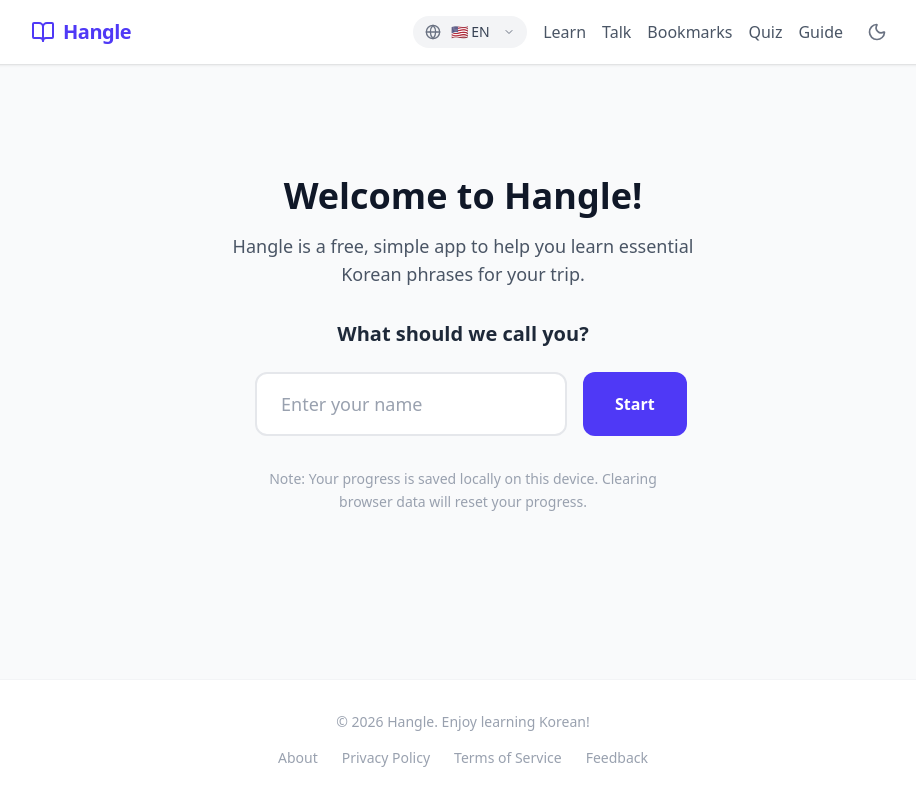
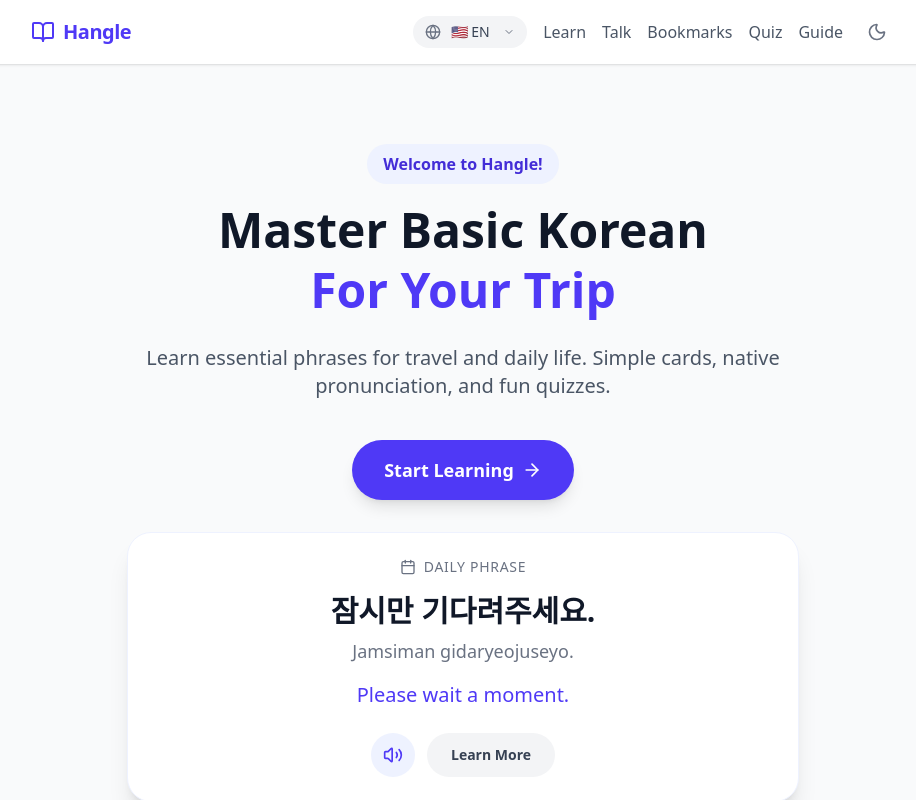
Before and after one commit to hoyakdh/hangle, a React (Vite) app: page / in a window 1280 px wide. Shown: the top 800 px of the page, without its empty margins (177-1093 px from the left). Built offline with nearby package versions, Linux system fonts and the light colour scheme.

Commit message:
refactor: UI 단순화 (이름 및 레벨 기능 제거)

```diff
--- a/src/components/Layout.tsx
+++ b/src/components/Layout.tsx
@@ -1,20 +1,15 @@
 import { Link, Outlet, useLocation } from 'react-router-dom';
-import { BookOpen, Moon, Sun, Globe, ChevronDown, RotateCcw, Star, MessageCircle } from 'lucide-react';
+import { BookOpen, Moon, Sun, Globe, ChevronDown, Star, MessageCircle } from 'lucide-react';
 import { useUser } from '../context/UserContext';
 import { translations } from '../data/translations';
 
 
 export default function Layout() {
-    const { name, level, xp, logout, theme, toggleTheme, targetLanguage, setTargetLanguage } = useUser();
+    const { theme, toggleTheme, targetLanguage, setTargetLanguage } = useUser();
     const t = translations[targetLanguage];
 
     const location = useLocation();
 
-    const handleLogout = () => {
-        if (window.confirm('Are you sure you want to reset your progress? This cannot be undone.')) {
-            logout();
-        }
-    };
 
     const isActive = (path: string) => location.pathname.startsWith(path);
 
@@ -29,28 +24,6 @@ export default function Layout() {
                         <span className="text-xl font-bold tracking-tight">Hangle</span>
                     </Link>
 
-                    {/* Center: User Profile (Desktop Only) */}
-                    {name && (
-                        <div className="hidden md:flex items-center gap-4 justify-self-center col-start-2 whitespace-nowrap">
-                            <div className="flex items-center gap-4 bg-gray-100 dark:bg-gray-700 px-4 py-2 rounded-full transition-colors">
-                                <span className="text-sm font-bold text-gray-700 dark:text-gray-200">Lv. {level}</span>
-                                <div className="w-24 h-2 bg-gray-300 dark:bg-gray-600 rounded-full overflow-hidden">
-                                    <div
-                                        className="h-full bg-gradient-to-r from-indigo-500 to-pink-500 transition-all duration-500"
-                                        style={{ width: `${(xp % 100)}%` }}
-                                    />
-                                </div>
-                                <span className="text-xs font-medium text-gray-500 dark:text-gray-400">{xp % 100} / 100 XP</span>
-                            </div>
-                            <button
-                                onClick={handleLogout}
-                                className="p-2 text-gray-400 dark:text-gray-500 hover:text-red-500 dark:hover:text-red-400 transition"
-                                title="Reset Progress"
-                            >
-                                <RotateCcw className="w-4 h-4" />
-                            </button>
-                        </div>
-                    )}
 
                     {/* Right: Nav & Settings */}
                     <nav className="flex items-center gap-3 md:gap-4 justify-self-end col-start-3">
@@ -137,24 +110,6 @@ export default function Layout() {
                     <span className="text-xs font-medium">{t.layout.bookmarks}</span>
                 </Link>
 
-                {name && (
-                    <div className="flex items-center gap-3">
-                        <div className="flex flex-col items-center">
-                            <div className="w-16 h-1 bg-gray-200 dark:bg-gray-700 rounded-full mb-1 overflow-hidden">
-                                <div className="h-full bg-gradient-to-r from-indigo-500 to-pink-500" style={{ width: `${(xp % 100)}%` }} />
-                            </div>
-                            <span className="text-[10px] font-bold text-gray-400 dark:text-gray-500">Lv. {level}</span>
-                        </div>
-
-                        <button
-                            onClick={handleLogout}
-                            className="p-1.5 text-gray-300 dark:text-gray-600 hover:text-red-500 dark:hover:text-red-400 transition"
-                            title="Reset Progress"
-                        >
-                            <RotateCcw className="w-4 h-4" />
-                        </button>
-                    </div>
-                )}
 
                 <Link to="/quiz" className={`flex flex-col items-center p-2 rounded-xl transition-colors ${isActive('/quiz') ? 'text-indigo-600 dark:text-indigo-400' : 'text-gray-400 dark:text-gray-500 hover:text-gray-600'}`}>
                     <Globe className={`w-6 h-6 mb-1 ${isActive('/quiz') ? 'fill-current opacity-20' : ''}`} />
--- a/src/pages/Home.tsx
+++ b/src/pages/Home.tsx
@@ -1,4 +1,4 @@
-import { useRef, useMemo } from 'react';
+import { useMemo } from 'react';
 import { Link } from 'react-router-dom';
 import { ArrowRight, Volume2, Calendar } from 'lucide-react';
 import { useUser } from '../context/UserContext';
@@ -8,9 +8,7 @@ import { vocabData } from '../data/vocab';
 import SEO from '../components/SEO';
 
 export default function Home() {
-    const { name, setName, targetLanguage } = useUser();
-    const inputRef = useRef<HTMLInputElement>(null);
-
+    const { targetLanguage } = useUser();
     const t = translations[targetLanguage];
 
     // Calculate Daily Phrase
@@ -34,47 +32,6 @@ export default function Home() {
         window.speechSynthesis.speak(utterance);
     };
 
-    const handleSaveName = () => {
-        if (inputRef.current && inputRef.current.value.trim()) {
-            setName(inputRef.current.value.trim());
-        }
-    };
-
-    if (!name) {
-        return (
-            <div className="flex flex-col items-center justify-center py-20 animate-fade-in">
-                <SEO
-                    title="Welcome to Hangle"
-                    description="Start your Korean learning journey today. Enter your name to begin."
-                />
-                <h1 className="text-4xl font-extrabold text-gray-900 dark:text-white mb-4">{t.home.welcome}</h1>
-                <p className="text-lg text-gray-600 dark:text-gray-300 mb-8 max-w-lg text-center px-4">
-                    {t.home.welcomeDescription}
-                </p>
-                <p className="text-xl text-gray-800 dark:text-gray-200 font-bold mb-6">{t.home.askName}</p>
-
-                <div className="flex flex-col sm:flex-row gap-4 w-full max-w-md mb-8 px-4">
-                    <input
-                        ref={inputRef}
-                        type="text"
-                        placeholder={t.home.namePlaceholder}
-                        className="flex-1 px-6 py-4 rounded-xl border-2 border-gray-200 dark:border-gray-700 bg-white dark:bg-gray-800 text-gray-900 dark:text-white focus:border-indigo-500 dark:focus:border-indigo-400 focus:outline-none text-lg transition-colors placeholder:text-gray-400 dark:placeholder:text-gray-500"
-                        onKeyDown={(e) => e.key === 'Enter' && handleSaveName()}
-                    />
-                    <button
-                        onClick={handleSaveName}
-                        className="px-8 py-4 bg-indigo-600 text-white font-bold rounded-xl hover:bg-indigo-700 transition transform hover:scale-105"
-                    >
-                        {t.home.start}
-                    </button>
-                </div>
-
-                <p className="text-sm text-gray-400 dark:text-gray-500 max-w-md text-center px-4 leading-relaxed">
-                    {t.home.dataWarning}
-                </p>
-            </div>
-        );
-    }
 
     return (
         <div className="flex flex-col items-center justify-center py-12 text-center space-y-12">
@@ -85,7 +42,7 @@ export default function Home() {
             {/* Hero Section */}
             <div className="space-y-6 max-w-2xl animate-fade-in">
                 <div className="inline-block px-4 py-2 bg-indigo-50 dark:bg-indigo-900/30 text-indigo-700 dark:text-indigo-300 font-bold rounded-full mb-4 animate-bounce-subtle">
-                    {t.home.greeting.replace('{name}', name)}
+                    {t.home.welcome}
                 </div>
                 <h1 className="text-5xl font-extrabold text-gray-900 dark:text-white leading-tight">
                     {t.home.title} <br />
--- a/src/pages/Learn.tsx
+++ b/src/pages/Learn.tsx
@@ -3,7 +3,6 @@ import { useParams, Link } from 'react-router-dom';
 import { vocabData } from '../data/vocab';
 import { ChevronLeft, ChevronRight, Volume2, RotateCw, ArrowLeft, Check, Star, Mic, MicOff } from 'lucide-react';
 import { useUser } from '../context/UserContext';
-import LevelUpModal from '../components/LevelUpModal';
 import Joyride, { type CallBackProps, type Step } from 'react-joyride';
 
 import { translations } from '../data/translations';
@@ -16,7 +15,7 @@ export default function Learn() {
 }
 
 function LearnContent({ categoryId }: { categoryId?: string }) {
-    const { addXp, showLevelUp, level, closeLevelUp, targetLanguage, bookmarks, toggleBookmark } = useUser();
+    const { targetLanguage, bookmarks, toggleBookmark } = useUser();
 
     // Translations are dynamic
     const t = translations[targetLanguage].learn;
@@ -115,7 +114,6 @@ function LearnContent({ categoryId }: { categoryId?: string }) {
 
             if (cleanTranscript === cleanTarget) {
                 setSpeakingStatus('success');
-                addXp(5);
             } else {
                 setSpeakingStatus('fail');
                 setTimeout(() => setSpeakingStatus(prev => prev === 'fail' ? 'idle' : prev), 2000);
@@ -162,13 +160,11 @@ function LearnContent({ categoryId }: { categoryId?: string }) {
 
     const handleMarkAsDone = (id: number) => {
         if (completedItems.includes(id)) {
-            // Toggle OFF: Remove from completed list and deduct XP
+            // Toggle OFF: Remove from completed list
             setCompletedItems(prev => prev.filter(item => item !== id));
-            addXp(-10);
         } else {
-            // Toggle ON: Add to completed list and grant XP
+            // Toggle ON: Add to completed list
             setCompletedItems(prev => [...prev, id]);
-            addXp(10); // Award 10 XP
 
             // Move to next card automatically after a short delay if not the last one
             if (currentIndex < items.length - 1) {
@@ -243,7 +239,7 @@ function LearnContent({ categoryId }: { categoryId?: string }) {
         },
         {
             target: '.tour-known-btn',
-            content: t.tour?.known || 'Mark as learned to earn XP!',
+            content: t.tour?.known || 'Mark as learned to track your progress!',
         }
     ];
 
@@ -308,7 +304,7 @@ function LearnContent({ categoryId }: { categoryId?: string }) {
                     skip: t.skip || 'Skip',
                 }}
             />
-            {showLevelUp && <LevelUpModal level={level} onClose={closeLevelUp} />}
+
 
             {/* Header */}
             <div className="w-full flex items-center justify-between">
@@ -447,7 +443,7 @@ function LearnContent({ categoryId }: { categoryId?: string }) {
                         </>
                     ) : (
                         <>
-                            {t.known} <span className="text-xs bg-white/20 px-2 py-0.5 rounded ml-1">{t.xp}</span>
+                            {t.known}
                         </>
                     )}
                 </button>
```
Also changed, not shown: src/context/UserContext.tsx (+2 -47 lines).
